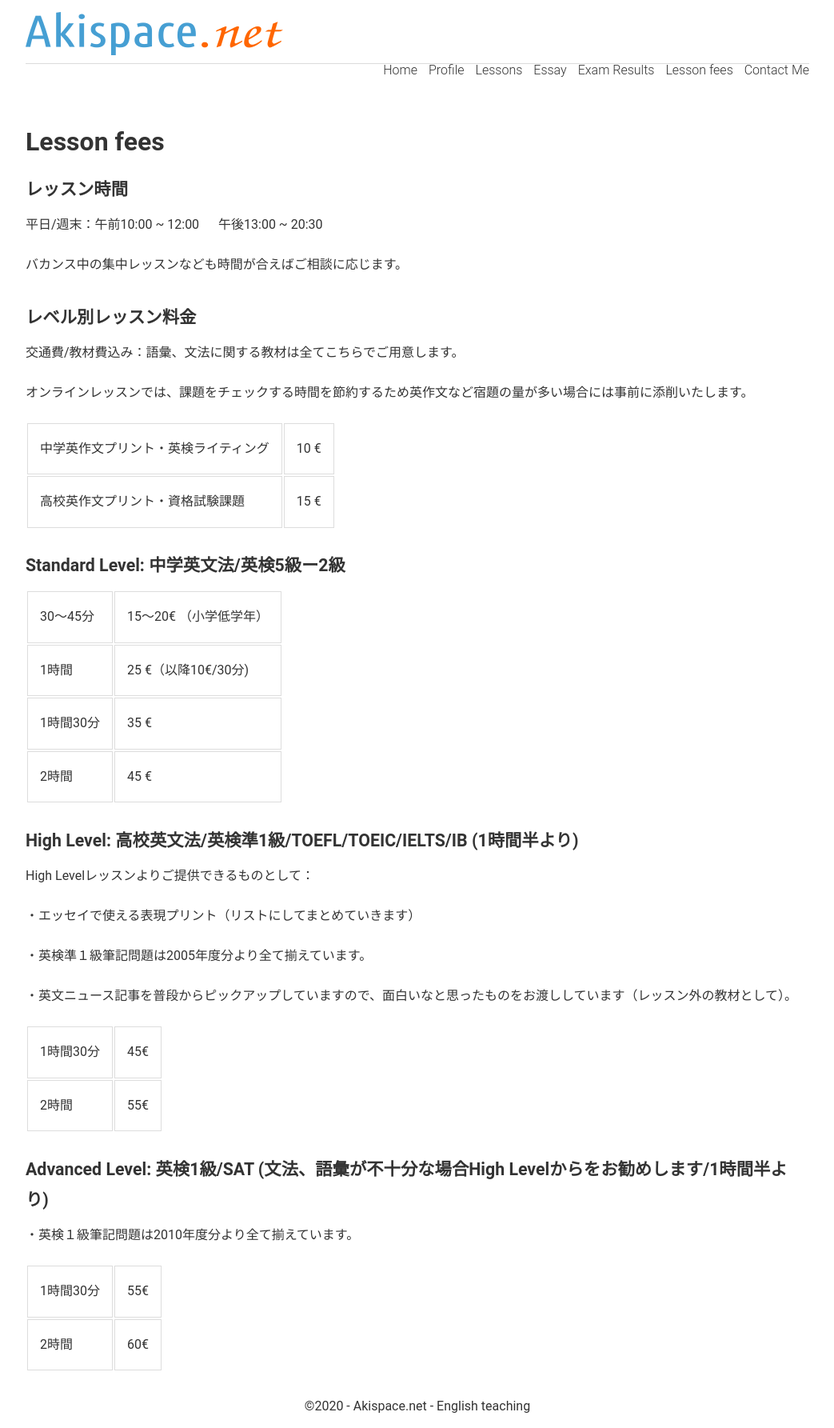
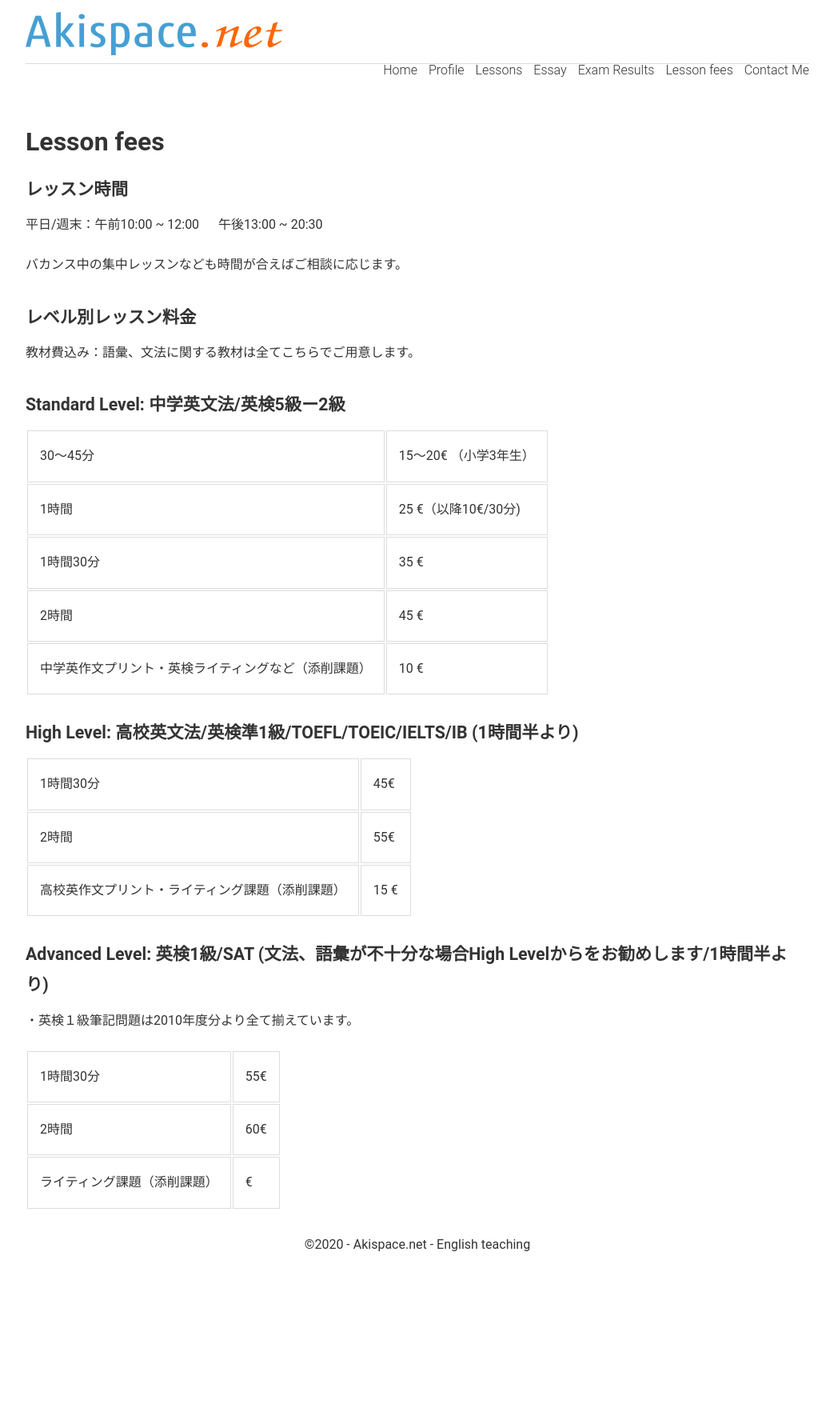
Before and after one commit to phocean/akispace, a Jekyll site: the page built from hour_fees.md, in a window 1280 px wide. Shown: the whole page at 80% size, without its empty margins (118-1161 px from the left). Built offline with Jekyll 4.4.1, drawn with Linux system fonts in a browser that asks for light colours; after the commit the page ends 1583 px from its top, so only the background shows below that.

Commit message:
some sentences erased

```diff
--- a/hour_fees.md
+++ b/hour_fees.md
@@ -16,32 +16,21 @@ description: フランス、パリ/ブローニュで探す英語家庭教師。
 
 ### レベル別レッスン料金
 
-交通費/教材費込み：語彙、文法に関する教材は全てこちらでご用意します。
-
-オンラインレッスンでは、課題をチェックする時間を節約するため英作文など宿題の量が多い場合には事前に添削いたします。
-
-|   中学英作文プリント・英検ライティング  |   10 €    |
-|   高校英作文プリント・資格試験課題   |    15 €  |
+教材費込み：語彙、文法に関する教材は全てこちらでご用意します。
 
 ### Standard Level: 中学英文法/英検5級ー2級
 
-|   30〜45分 |   15〜20€ （小学低学年）    |
+|   30〜45分 |   15〜20€ （小学3年生）    |
 |   1時間    |    25 €（以降10€/30分)  |
 |   1時間30分  |   35 €    |
 |   2時間     |   45 €    |
+|   中学英作文プリント・英検ライティングなど（添削課題）  |   10 €    |
 
 ### High Level: 高校英文法/英検準1級/TOEFL/TOEIC/IELTS/IB   (1時間半より)
 
-High Levelレッスンよりご提供できるものとして：
-
-・エッセイで使える表現プリント（リストにしてまとめていきます）
-
-・英検準１級筆記問題は2005年度分より全て揃えています。
-
-・英文ニュース記事を普段からピックアップしていますので、面白いなと思ったものをお渡ししています（レッスン外の教材として）。
-
 |   1時間30分  |   45€ |
 |   2時間     |   55€ |
+|   高校英作文プリント・ライティング課題（添削課題）   |    15 €  |
 
 ### Advanced Level: 英検1級/SAT  (文法、語彙が不十分な場合High Levelからをお勧めします/1時間半より)
 
@@ -49,3 +38,4 @@ High Levelレッスンよりご提供できるものとして：
 
 |   1時間30分  |   55€ |
 |   2時間     |   60€  |
+|   ライティング課題（添削課題）   |     €  |
```
